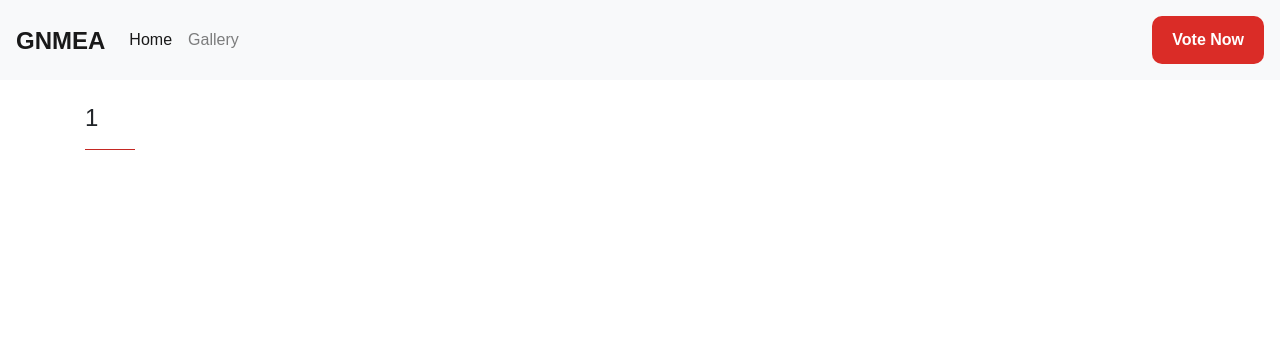
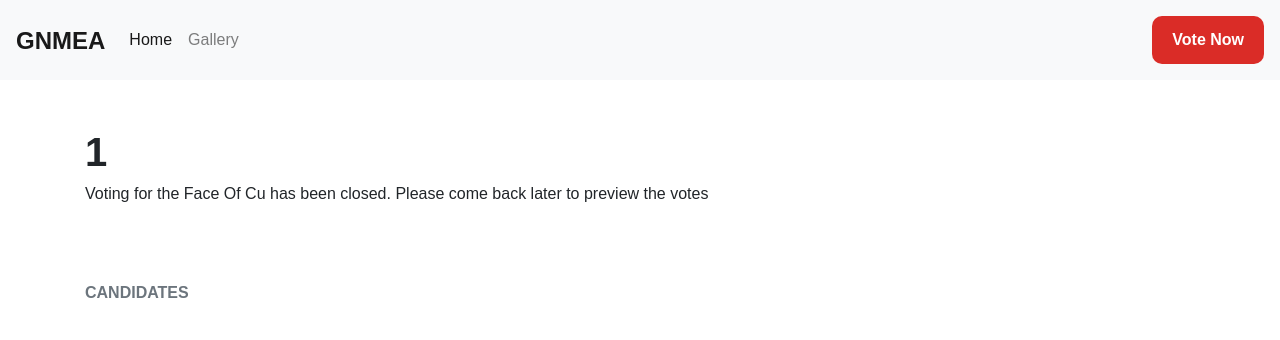
Before and after one commit to Kweku7k/gnawards, a Flask app: page /category/1 in a window 1280 px wide. Shown: the top 340 px of the page. Run offline with Flask 2, Linux system fonts and the light colour scheme; data that the repository does not hold is empty; some libraries are stand-ins or nearby versions.

Commit message:
working integration

```diff
--- a/app.py
+++ b/app.py
@@ -184,7 +184,7 @@ def addcontestant():
     subcategories = SubCategory.query.all()
     if form.validate_on_submit():
         print("validated successful")
-        newForm = Candidates(name=form.name.data, age=form.age.data, category=form.category.data, description=form.description.data, institution=form.institution.data, image_file=form.picture.data, votes=form.votes.data, number=form.number.data)
+        newForm = Candidates(name=form.name.data, age="21", category=form.category.data, description=form.description.data, institution=form.institution.data, image_file=form.picture.data, votes=form.votes.data, number=form.number.data)
         db.session.add(newForm)
         db.session.commit()
         flash(f' ' + form.name.data + ' has been nominated for review', 'success')
@@ -238,9 +238,10 @@ def addSubCategory():
 @app.route("/category/<string:category>")
 def showCategory(category):
     print(category)
-    subcategories = SubCategory.query.filter_by(parent = category).all()
-    print(subcategories)
-    return render_template('gallery.html', category=category, subcategories=subcategories)
+    # session['username'] = 'admin'
+    candidates = Candidates.query.filter_by(category = category).all()
+    print(candidates)
+    return render_template('allCandidates.html', category=category, candidates=candidates)
 
 
 @app.route("/delete/<int:post_id>")
--- a/forms.py
+++ b/forms.py
@@ -28,7 +28,7 @@ class AddCategory(FlaskForm):
 
 class AddContestant(FlaskForm):
     name = StringField('Name', validators=[DataRequired()])
-    age = StringField('Age', validators=[DataRequired()])
+    age = StringField('Age', validators=[])
     institution = StringField('Institution', validators=[DataRequired()])
     category = StringField('Cateogory', validators=[DataRequired()])
     number = StringField('Phone number', validators=[DataRequired()])
--- a/static/css/style.css
+++ b/static/css/style.css
@@ -54,6 +54,7 @@ a{
 .votingCard{
     display: flex;
     padding: 20px;
+    align-items: center;
     background-color:rgb(236, 236, 236) ;
     border-radius: 20px;
     margin-bottom: 20px;
--- a/static/js/index.js
+++ b/static/js/index.js
@@ -21,7 +21,6 @@ function payWithPaystack() {
     email: email,
     amount: amount * 100, // the amount value is multiplied by 100 to convert to the lowest currency unit
     currency: 'GHS', // Use GHS for Ghana Cedis or USD for US Dollars
-    subaccount: "ACCT_jpwt9480ebqz0b8",
     ref: userId + 000 +''+Math.floor((Math.random() * 100000) + 1), // Use GHS for Ghana Cedis or USD for US Dollars
 
     callback: function(response) {
--- a/templates/addcontestant.html
+++ b/templates/addcontestant.html
@@ -24,10 +24,10 @@
         {{ form.institution.label }}
         {{ form.institution (class="form-control") }}
     </div>
-    <div class="form-group">
+    <!-- <div class="form-group">
         {{ form.age.label }}
         {{ form.age (class="form-control") }}
-    </div>
+    </div> -->
     <div class="form-group">
         {{ form.description.label }}
         {{ form.description (class="form-control") }}
--- a/templates/faceofcu.html
+++ b/templates/allCandidates.html
@@ -7,7 +7,7 @@
 <br>
 <!-- <h6>Hello, Welcome</h6> -->
 
-<h1 style="width: 90vw;"><b>Face Of Cu</b></h1>
+<h1 style="width: 90vw;"><b>{{category}}</b></h1>
 
 
 
@@ -43,13 +43,13 @@
 </div> -->
 
 <!-- EVICTED -->
-
-<!-- <h6 class="text-muted"><b>EVICTED</b></h6>
+<!--
+<h6 class="text-muted"><b>EVICTED</b></h6>
 <div style="text-align: left;">
     <h6 class="text-muted">No one has been evicted yet</h6>
-</div> -->
+</div>
 
-<!-- <div class="scrolling-wrapper-flexbox">
+<div class="scrolling-wrapper-flexbox">
     <div class="candidateCard">
         <img src="https://images.unsplash.com/photo-1522512115668-c09775d6f424?ixid=MnwxMjA3fDB8MHxzZWFyY2h8MTF8fGJsYWNrJTIwd29tZW58ZW58MHx8MHx8&ixlib=rb-1.2.1&auto=format&fit=crop&w=800&q=60" class="candidatePicture" style="overflow: hidden; width: 207px; height: 207px; border-radius:20px 20px 0 0 ;">
         <div style="padding: 10px;">
@@ -74,7 +74,7 @@
         </div>
     </div>
 </div> -->
-<!--
+
 <br/>
 <br/>
 <section id="#candidates">
@@ -84,12 +84,13 @@
 {% for candidate in candidates %}
 <div class="votingCard">
     <div class="votingEllipse" style="background-color: transparent; margin-bottom: 0;">
-        <img src="{{url_for("static", filename='img/candidates/' + candidate.image_file)}}" alt="SRC SOCIALS"
+        <!-- <img src="{{url_for("static", filename='img/candidates/' + candidate.image_file)}}" alt="SRC SOCIALS"> -->
+        <img src="{{candidate.image_file}}" alt="SRC SOCIALS"
         style="overflow: hidden; border-radius: 50%; width:60px; height:60px; object-fit: cover;" width=100%>
     </div>
-<div style="margin-left: 10px; width:70% ">
+<div style="margin-left: 10px; width:70%; height: fit-content; ">
         <h6 style="margin-bottom: 0;"><b>{{candidate.name}}</b></h6>
-        <h6 style="margin-bottom: 0;" class="text-muted">{{candidate.age}}</h6>
+        <h6 style="margin-bottom: 0;" class="text-muted">{{candidate.institution}}</h6>
 </div>
 <a href='{{url_for("fpreview", id = candidate.id)}}'>
     <button class="votebutton">Vote</button>
@@ -97,7 +98,7 @@
 </div>
 {% endfor %}
 </section>
- -->
+
 
 </div>
 </div>
--- a/templates/faceofcupreview.html
+++ b/templates/faceofcupreview.html
@@ -12,7 +12,8 @@
 </head>
 <body style="margin:0">
     <div style="width: 100vw; height: 60vh;">
-        <img src="{{url_for("static", filename='img/candidates/' + candidate.image_file)}}" width="100%" style="height: 60vh; object-fit: cover;" />
+        <!-- <img src="{{url_for("static", filename='img/candidates/' + candidate.image_file)}}" width="100%" style="height: 60vh; object-fit: cover;" /> -->
+        <img src="{{candidate.image_file}}" width="100%" style="height: 60vh; object-fit: cover;" />
 
 
     </div>
```
